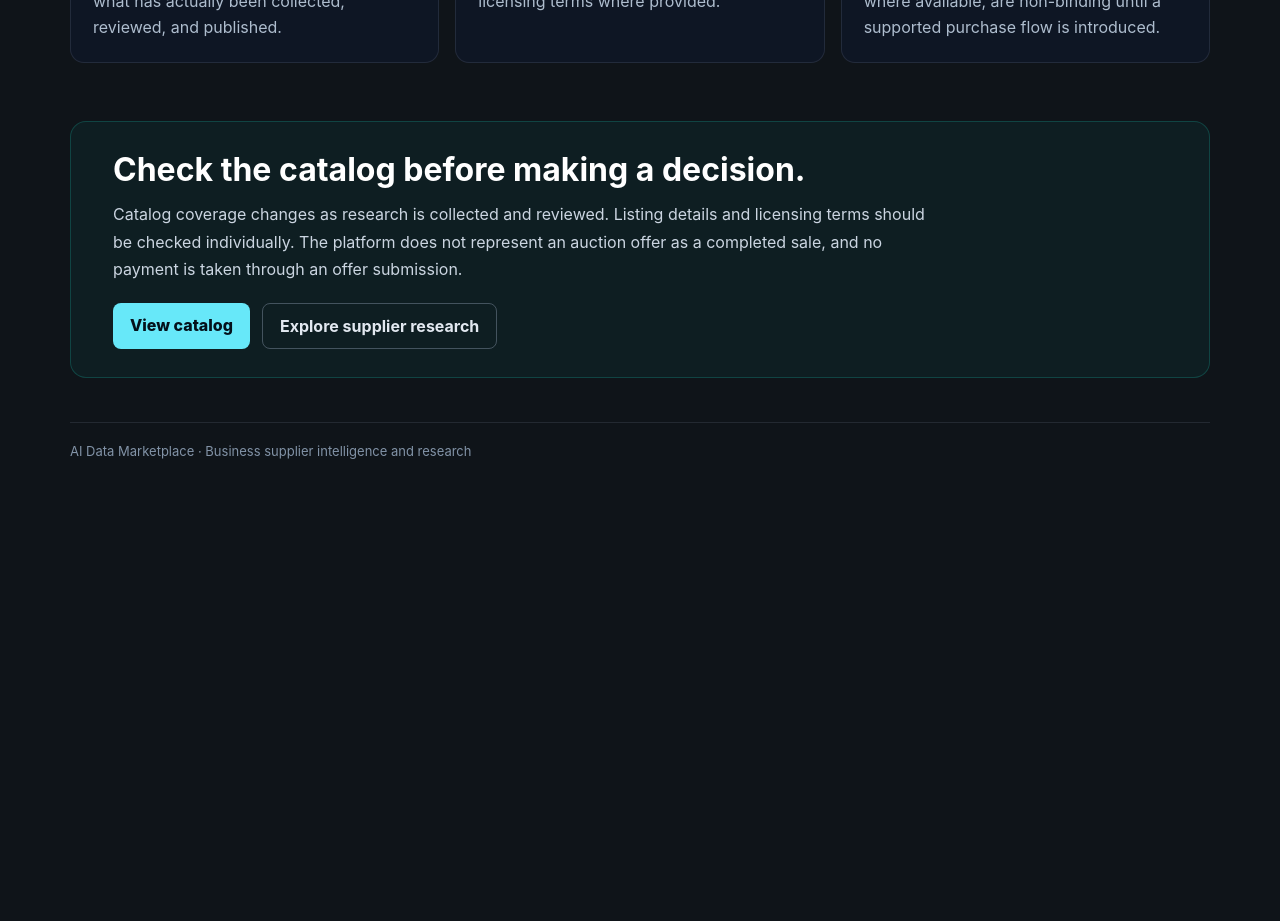
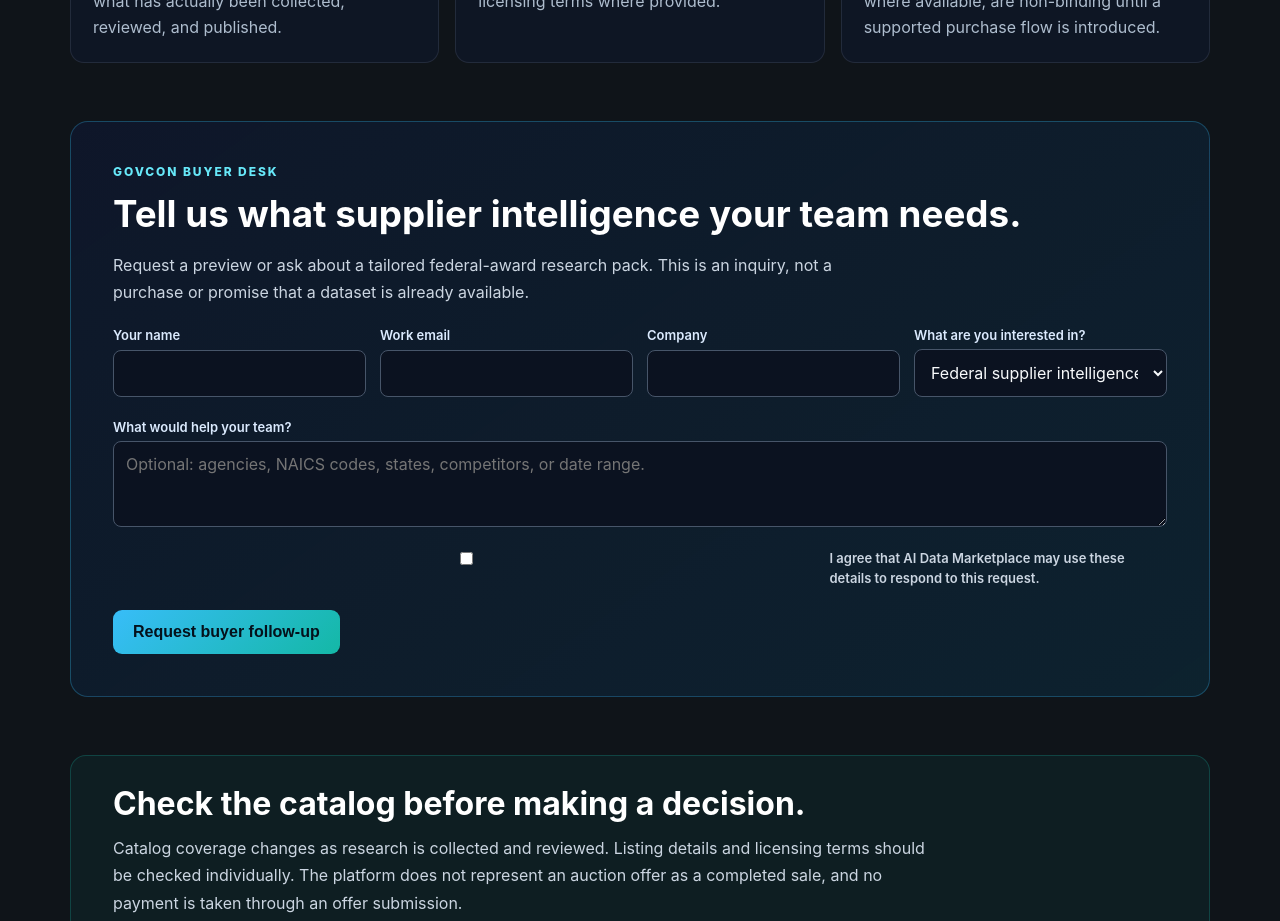
Before and after one commit to coffeyjessie996-ux/AiDataMarketplacefinal, a Next.js app in the folder apps/web/: page /for-businesses in a window 1280 px wide. Shown: the part 1620-2541 px from the top of the page. Before the commit the page ends 2143 px from the top, so only its background shows below. Built offline with nearby package versions, Linux system fonts and the light colour scheme; no server answers.

Commit message:
Add buyer inquiry section to business buyer page

```diff
--- a/apps/web/app/for-businesses/page.tsx
+++ b/apps/web/app/for-businesses/page.tsx
@@ -1,4 +1,5 @@
 import type { Metadata } from 'next';
+import BuyerInquiryForm from './buyer-inquiry-form';
 
 export const metadata: Metadata = {
   title: 'Supplier Intelligence for Business Buyers | AI Data Marketplace',
@@ -110,6 +111,8 @@ export default function ForBusinessesPage() {
         </div>
       </section>
 
+      <BuyerInquiryForm />
+
       <section style={{ marginTop: 58, padding: '28px clamp(20px, 4vw, 42px)', border: '1px solid rgba(20,184,166,.25)', borderRadius: 16, background: 'rgba(13,148,136,.08)' }}>
         <h2 style={{ color: '#fff', margin: '0 0 12px', fontSize: 'clamp(1.5rem, 3vw, 2rem)' }}>Check the catalog before making a decision.</h2>
         <p style={{ color: '#cbd5e1', lineHeight: 1.7, maxWidth: 820, margin: '0 0 20px' }}>
```
